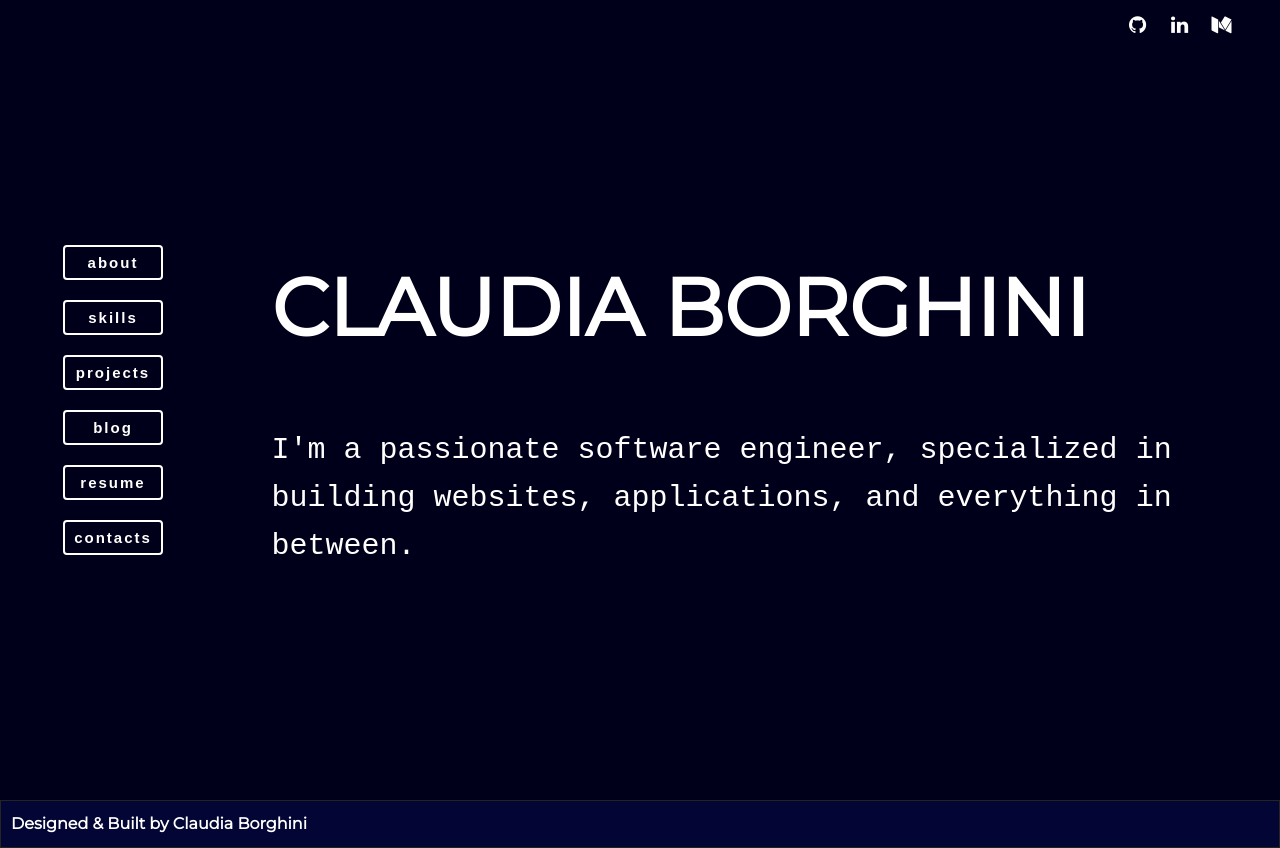
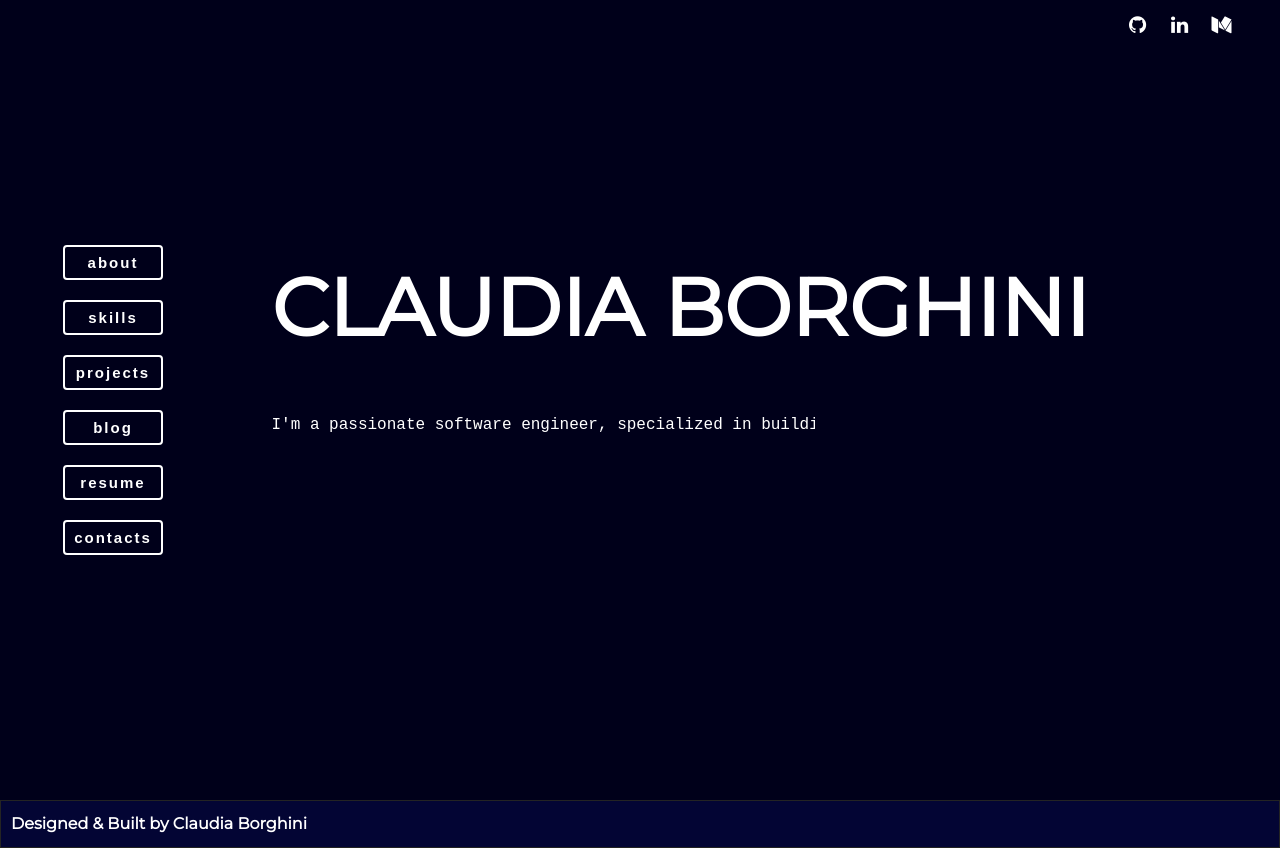
Before and after one commit to ClaFiore/ClaFiore.github.io, a React (Create React App) app: page / in a window 1280 px wide. Built offline with nearby package versions, Linux system fonts and the light colour scheme.

Commit message:
css keyframe animation

```diff
--- a/src/components/WindowContainer.js
+++ b/src/components/WindowContainer.js
@@ -57,7 +57,7 @@ const WindowContainer = () => {
                         </Spring>
                         <div>
                             <h1 id='claudiaborghiniTitle'>CLAUDIA BORGHINI</h1>
-                            <p className='textP'>I'm a passionate software engineer, specialized in building websites, applications, and everything in between.</p>
+                            <p className='textP anim-typewriter'>I'm a passionate software engineer, specialized in building websites, applications, and everything in between.</p>
                         </div>
                     </div>
                     <div  id='displayDiv'>
--- a/src/components/about.css
+++ b/src/components/about.css
@@ -15,6 +15,8 @@
     border-radius: 5%;
   }
 
+
+
   #claImg{
     max-width:100%;
     max-height:100%;
--- a/src/components/intro.css
+++ b/src/components/intro.css
@@ -2,14 +2,53 @@
     margin-top: 20%;
     font-size: 80px;
     font-weight: 700;
+    overflow:hidden;
 }
 
-
-.textP{
+/* SLIDE IN FROM RIGHT  */
+/* .textP{
     font-family: monospace;
     font-size: 30px;
     font-weight: 500;
+    animation: 3s slidein;
   }
+
+  @keyframes slidein {
+    from {
+      margin-left: 100%;
+      width: 300%;
+    }
+
+    to {
+      margin-left: 0%;
+      width: 100%;
+    }
+  } */
+
+/* TYPEWRITER OPTION 1 */
+  .textP{
+    font-family: monospace;
+    font-size: 16px;
+    font-weight: 500;
+    position: relative;
+    white-space: nowrap;
+    overflow: hidden;
+    transform: translateY(-50%);
+  }
+
+  .anim-typewriter{
+    animation: typewriter 8s steps(800) 1s 1 normal both,
+               blinkTextCursor 8s steps(800) infinite normal;
+  }
+  @keyframes typewriter{
+    from{width: 0;}
+    to{width: 100%;}
+  }
+  @keyframes blinkTextCursor{
+    from{border-right-color: rgba(255,255,255,.75);}
+    to{border-right-color: transparent;}
+  }
+
 
   #socialIconsDiv{
       display: flex;
```
